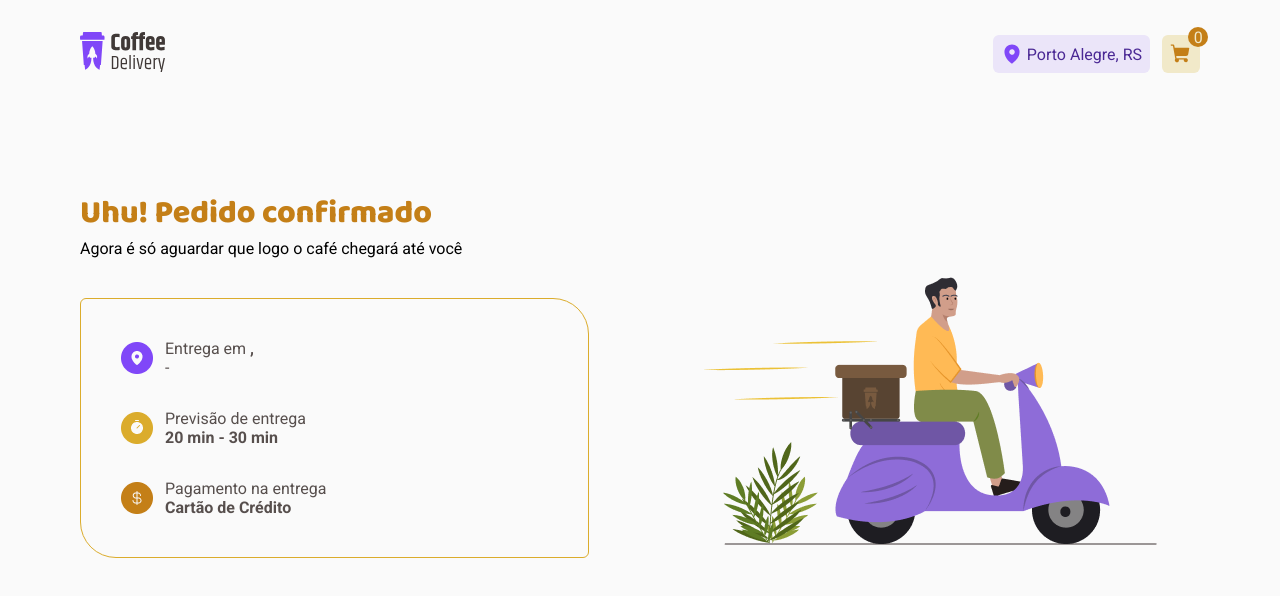
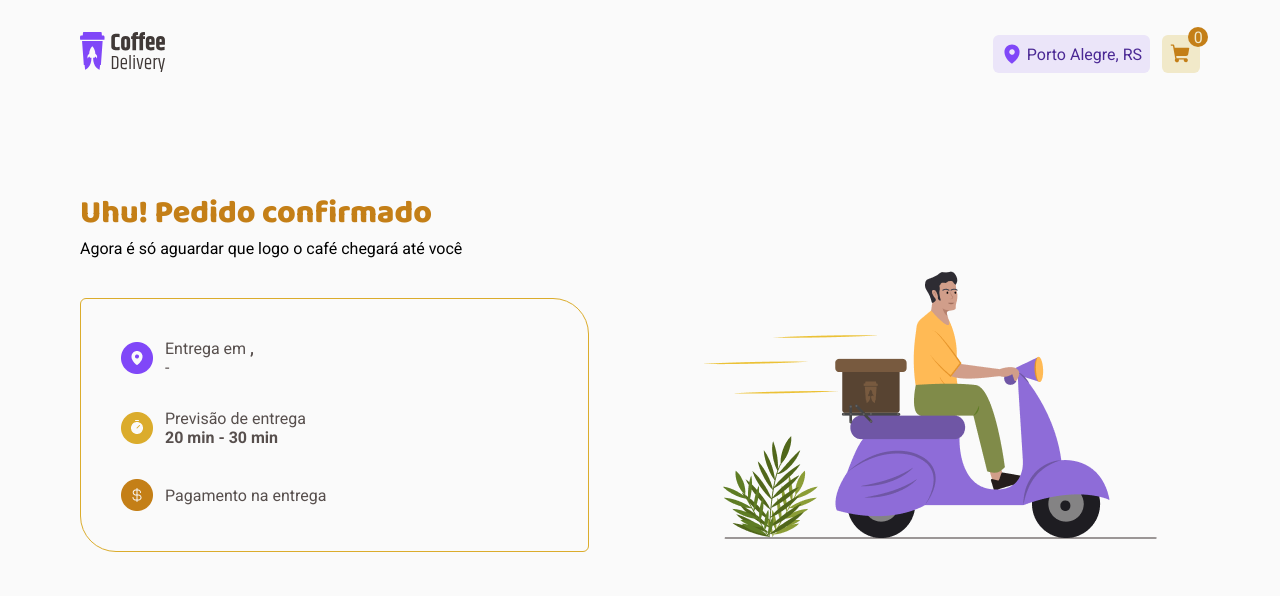
Before and after one commit to brunogallotte/coffe-delivery, a React (Vite) app: page /success in a window 1280 px wide. Shown: the top 596 px of the page. Built offline with nearby package versions, Linux system fonts and the light colour scheme; the HTML template or start-up script is replaced by a standard one.

Commit message:
Feat: add method payment state in cart context

```diff
--- a/src/components/FormOrder/index.tsx
+++ b/src/components/FormOrder/index.tsx
@@ -1,5 +1,5 @@
 import { FormProvider, useForm } from "react-hook-form"
-import { useState } from "react"
+import { useContext, useState } from "react"
 import { zodResolver } from '@hookform/resolvers/zod'
 import * as zod from 'zod'
 
@@ -14,6 +14,7 @@ import iconMethodPayment from '../../assets/icons/IconMethodPayment.svg'
 import creditCard from '../../assets/icons/CreditCard.svg'
 import debitCard from '../../assets/icons/DebitCard.svg'
 import money from '../../assets/icons/Money.svg'
+import { CartContext } from "../../contexts/CartContext"
 
 const newFormOrderValidationSchema = zod.object({
     cep: zod.string().length(9, 'Informe um CEP válido'),
@@ -28,14 +29,16 @@ const newFormOrderValidationSchema = zod.object({
 type newFormOrderData = zod.infer<typeof newFormOrderValidationSchema>
 
 export function FormOrder() {
-    const [selectedMethodPayment, setselectedMethodPayment] = useState<string | null>()
+    const payment = useContext(CartContext)
+
+    const { changeSelectedMethodPayment, selectedMethodPayment } = payment
 
     const newOrderForm = useForm<newFormOrderData>({
         resolver: zodResolver(newFormOrderValidationSchema),
     })
 
     function handleMethodPayment(buttonTitle: string) {
-        setselectedMethodPayment(buttonTitle)
+        changeSelectedMethodPayment(buttonTitle)
     }
 
     return(
--- a/src/components/OrderConfirmedSuccess/index.tsx
+++ b/src/components/OrderConfirmedSuccess/index.tsx
@@ -8,9 +8,7 @@ import { useContext } from "react";
 import { CartContext } from "../../contexts/CartContext";
 
 export function OrderConfirmed() {
-    const { orderState } = useContext(CartContext)
-
-    console.log(orderState)
+    const { orderState, selectedMethodPayment } = useContext(CartContext)
 
     return(
         <OrderConfirmedContainer className="container">
@@ -30,7 +28,7 @@ export function OrderConfirmed() {
                     </ItemBoxInfoOrder>
                     <ItemBoxInfoOrder>
                         <img src={moneySuccess} />
-                        <span>Pagamento na entrega <br/> <strong>Cartão de Crédito</strong></span>
+                        <span>Pagamento na entrega <br/> <strong>{selectedMethodPayment}</strong></span>
                     </ItemBoxInfoOrder>
                 </BoxInfoOrder>
             </OrderConfirmedContent>
--- a/src/contexts/CartContext.tsx
+++ b/src/contexts/CartContext.tsx
@@ -3,18 +3,6 @@ import { CoffeProps } from "../@types/style";
 import { CartReducer } from "../reducers/reducer";
 import { addToCartAction, decrementQuantityOnProductAction, incrementQuantityOnProductAction, removeToCartAction } from "../reducers/actions"
 import { FieldValues } from "react-hook-form";
-
-interface CartContextType {
-    cart: CoffeProps[] | undefined
-    quantity: number
-    totalAmount: number
-    orderState: OrderStateType
-    addToCart: (product: CoffeProps | undefined, quantity: number) => void
-    removeToCart: (productId: number) => void
-    incrementQuantityOnProduct: (productId: number) => void
-    decrementQuantityOnProduct: (productId: number) => void
-    changeOrderState: (order: OrderStateType | FieldValues) => void
-}
 
 interface OrderStateType {
   cep: string
@@ -25,6 +13,21 @@ interface OrderStateType {
   bairro: string
   uf: string
 }
+
+interface CartContextType {
+    cart: CoffeProps[] | undefined
+    quantity: number
+    totalAmount: number
+    orderState: OrderStateType
+    selectedMethodPayment: string | null | undefined
+    addToCart: (product: CoffeProps | undefined, quantity: number) => void
+    removeToCart: (productId: number) => void
+    incrementQuantityOnProduct: (productId: number) => void
+    decrementQuantityOnProduct: (productId: number) => void
+    changeOrderState: (order: OrderStateType | FieldValues) => void
+    changeSelectedMethodPayment: (method: string) => void
+}
+
 
 interface CartState {
     cart: CoffeProps[]
@@ -39,7 +42,7 @@ interface CartContextProviderProps {
 export const CartContext = createContext({} as CartContextType)
 
 export function CartContextProvider({ children }: CartContextProviderProps) {
-    const [orderState, setOrderState] = useState<OrderStateType | FieldValues>({
+    const [orderState, setOrderState] = useState<OrderStateType>({
       cep: '',
       rua: '',
       cidade: '',
@@ -48,6 +51,9 @@ export function CartContextProvider({ children }: CartContextProviderProps) {
       bairro: '',
       uf: ''
     })
+
+    const [selectedMethodPayment, setSelectedMethodPayment] = useState<string | null>()
+
     const [cartState, dispatch] = useReducer(CartReducer, {
         cart: [],
         totalAmount: 0,
@@ -74,12 +80,16 @@ export function CartContextProvider({ children }: CartContextProviderProps) {
         dispatch(decrementQuantityOnProductAction(productId))
       }
 
-      function changeOrderState(order: OrderStateType) {
-        setOrderState(order)
+      function changeOrderState(order: OrderStateType | FieldValues) {
+        setOrderState(order as OrderStateType)
+      }
+
+      function changeSelectedMethodPayment(method: string) {
+        setSelectedMethodPayment(method)
       }
 
     return(
-        <CartContext.Provider value={{ cart, addToCart, quantity, removeToCart, totalAmount, incrementQuantityOnProduct, decrementQuantityOnProduct, changeOrderState, orderState }}>
+        <CartContext.Provider value={{ cart, addToCart, quantity, removeToCart, totalAmount, incrementQuantityOnProduct, decrementQuantityOnProduct, changeOrderState, orderState, changeSelectedMethodPayment, selectedMethodPayment }}>
             {children}
         </CartContext.Provider>
     )
--- a/src/reducers/reducer.ts
+++ b/src/reducers/reducer.ts
@@ -1,5 +1,5 @@
 import { CoffeProps } from "../@types/style"
-import { getTotalPrice } from "../utils"
+import { getTotalPrice, notify, notifySuccess } from "../utils"
 import { ActionTypes } from "./actions"
 
 interface CartState {
@@ -35,10 +35,18 @@ export function CartReducer(state: CartState, action: Action) {
             ...state,
             cart: updatedCart,
             totalAmount: totalAmount,
-          };
+          }
+        } else if (currentProduct.quantity < 1) {
+          notify('Selecione um café')
+
+          return {
+            ...state
+          }
         } else {
           const updatedCart = [...state.cart, action.payload.data];
           const totalAmount = getTotalPrice(updatedCart)
+
+          notifySuccess('Adicionado ao carrinho')
 
           return {
             ...state,
--- a/src/utils/index.ts
+++ b/src/utils/index.ts
@@ -27,3 +27,14 @@ export const notify = (message: string) => toast.error(message, {
   progress: undefined,
   theme: "light",
 })
+
+export const notifySuccess = (message: string) => toast.success(message, {
+  position: "bottom-right",
+  autoClose: 3000,
+  hideProgressBar: false,
+  closeOnClick: true,
+  pauseOnHover: true,
+  draggable: true,
+  progress: undefined,
+  theme: "light",
+})
```
